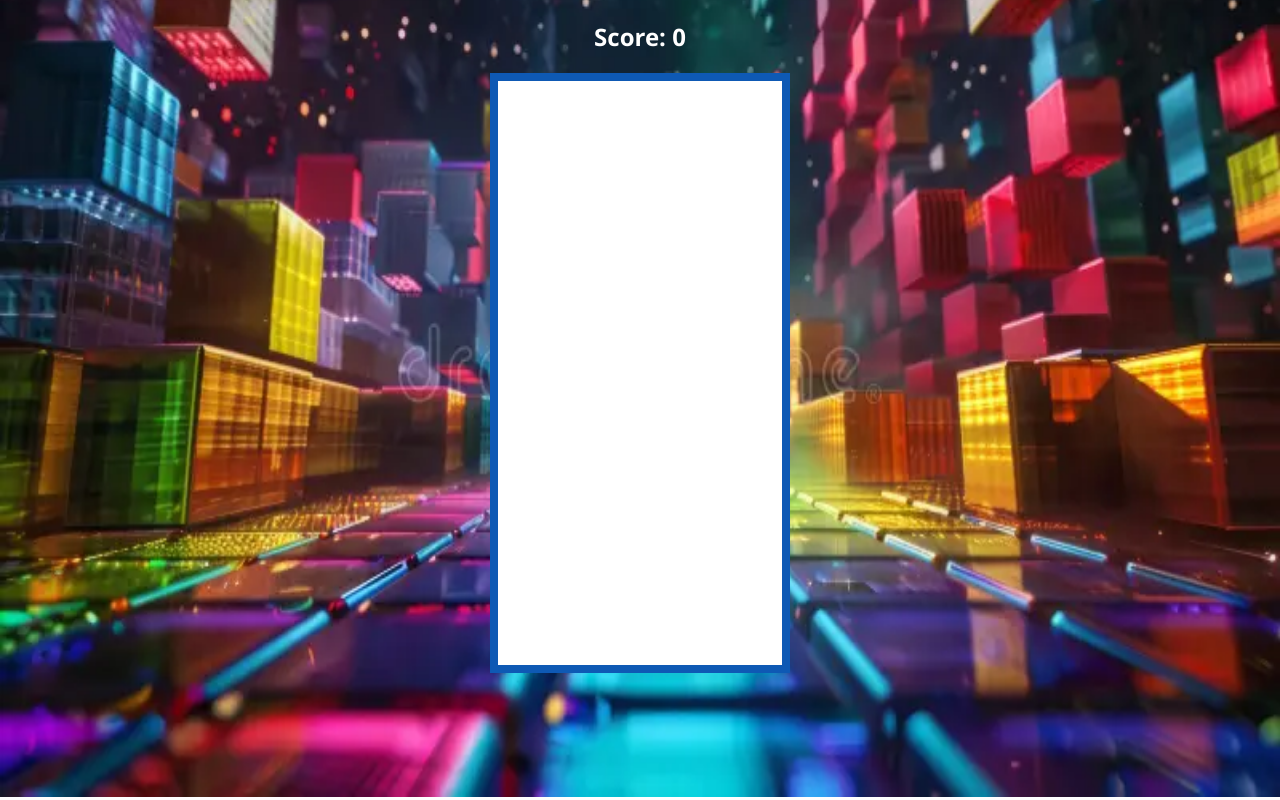
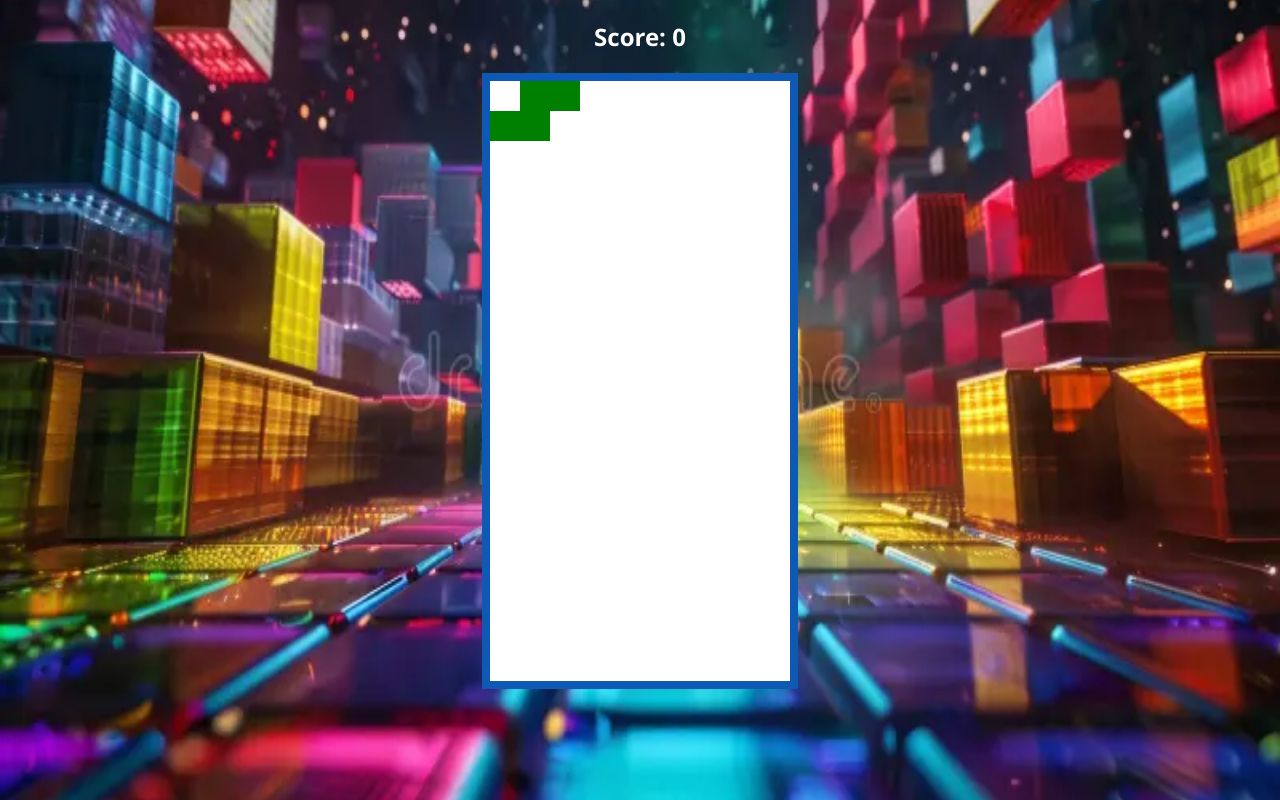
Before and after one commit to SilentAsasinXD/Tetris-Test, a website: page index.html in a window 1280 px wide. Drawn offline with Linux system fonts and the light colour scheme.

Commit message:
Blocks now can spawn on canvas

```diff
--- a/index.html
+++ b/index.html
@@ -10,7 +10,7 @@
 </head>
 <body>
     <h2>Score: 0 </h2>
-    <canvas id="tetris"></canvas>
+    <canvas id="tetris" height = "600" width = "300" ></canvas>
 </body>
 
 <script src="script.js"></script>
--- a/script.js
+++ b/script.js
@@ -0,0 +1,79 @@
+const Shapes = [
+    [
+        [0, 1, 0, 0],
+        [0, 1, 0, 0],
+        [0, 1, 0, 0],
+        [0, 1, 0, 0]
+    ],
+    [
+        [1, 1, 1],
+        [0, 1, 0],
+        [0, 1, 0]
+    ],
+    [
+        [1, 1, 1],
+        [1, 0, 0],
+        [0, 0, 0]
+    ],
+    [
+        [1, 1, 1],
+        [0, 0, 1],
+        [0, 0, 0]
+    ],
+    [
+        [0, 1, 1],
+        [1, 1, 0],
+        [0, 0, 0]
+    ],
+    [
+        [1, 1, 0],
+        [0, 1, 1],
+        [0, 0, 0]
+    ],
+    [
+        [1, 1],
+        [1, 1]
+    ]
+];
+const Colors = [
+    'cyan',
+    'blue',
+    'orange',
+    'yellow',
+    'green',
+    'purple',
+    'red'
+];
+
+const rows = 20 ;
+const cols = 10 ;
+
+let canvas = document.querySelector('#tetris');
+let context = canvas.getContext("2d");
+context.scale(30, 30);
+
+let pieceObj = generateRandomShape();
+console.log(pieceObj);
+showPiece();
+
+function generateRandomShape(){
+    let ran = Math.floor(Math.random() * 7);
+    console.log(Shapes[ran]);
+    let piece = Shapes[ran];
+    let color = Colors[ran];
+    let cx = 4 ;
+    cy = 0;
+    return {piece, color, cx, cy};
+}
+
+function showPiece(){
+    newPiece = pieceObj ;
+    for(let i = 0 ; i < newPiece.piece.length ; i++){
+        for(let j = 0 ; j < newPiece.piece.length ; j++){
+            if(newPiece.piece[i][j] == 1){
+                context.fillStyle = newPiece.color;
+                context.fillRect(j , i, 1, 1);
+            }
+        }
+    }
+}
--- a/style.css
+++ b/style.css
@@ -1,6 +1,4 @@
 #tetris {
-    height: 600px;
-    width: 300px;
     padding: 0px;
     box-sizing: border-box;
     border: 8px solid #0e59b4;
```
